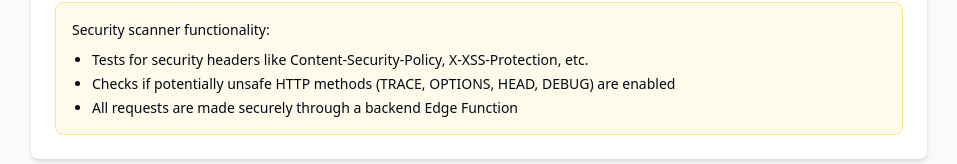
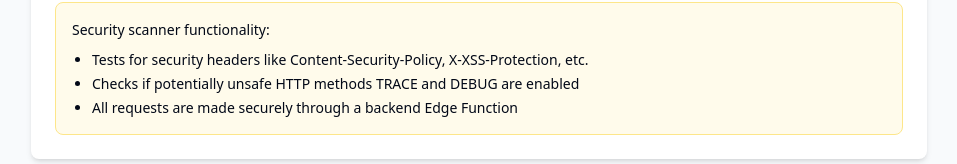
Before and after one commit to gd2klf/script-to-app-wizard, a React (Vite) app: page / in a window 1280 px wide. Shown: the part 314-478 px from the top of the page, without its empty margins (161-1118 px from the left). Built offline with nearby package versions, Linux system fonts and the light colour scheme.

Commit message:
Update HTTP method check
Update the text in the main screen to reflect the change in HTTP method checks. The scanner now only checks for TRACE and DEBUG methods.

```diff
--- a/src/components/scanner/ScanForm.tsx
+++ b/src/components/scanner/ScanForm.tsx
@@ -36,7 +36,7 @@ export const ScanForm = ({
           <p>Security scanner functionality:</p>
           <ul className="list-disc pl-5 mt-2 space-y-1">
             <li>Tests for security headers like Content-Security-Policy, X-XSS-Protection, etc.</li>
-            <li>Checks if potentially unsafe HTTP methods (TRACE, OPTIONS, HEAD, DEBUG) are enabled</li>
+            <li>Checks if potentially unsafe HTTP methods TRACE and DEBUG are enabled</li>
             <li>All requests are made securely through a backend Edge Function</li>
           </ul>
         </AlertDescription>
```
